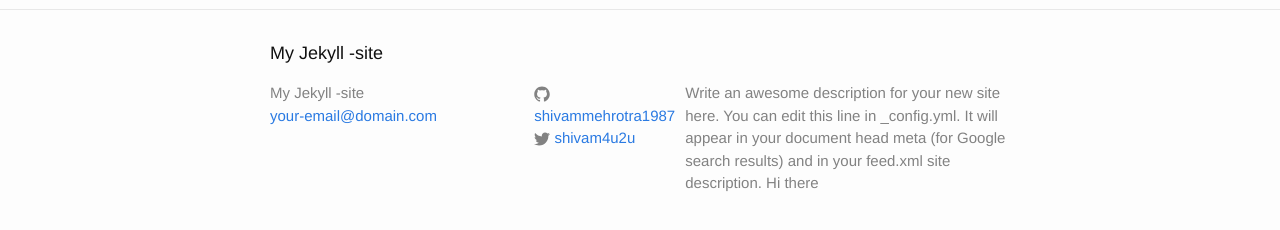
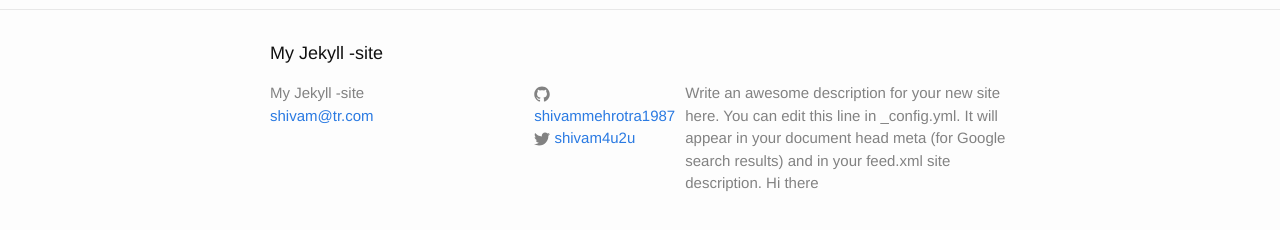
Before and after one commit to shivammehrotra1987/my-jekyll-site, a Jekyll site: the page built from index.html, in a window 1280 px wide. Shown: the part 377-607 px from the top of the page. Built offline with Jekyll 4.4.1, drawn with Linux system fonts in a browser that asks for light colours.

Commit message:
Updated Config

```diff
--- a/_config.yml
+++ b/_config.yml
@@ -8,7 +8,7 @@ collections:
   uploads:
     title: Uploads
     output: true
-email: your-email@domain.com
+email: shivam@tr.com
 description: |
   Write an awesome description for your new site here. You can edit this line in _config.yml. It will appear in your document head meta (for Google search results) and in your feed.xml site description.
 
```
